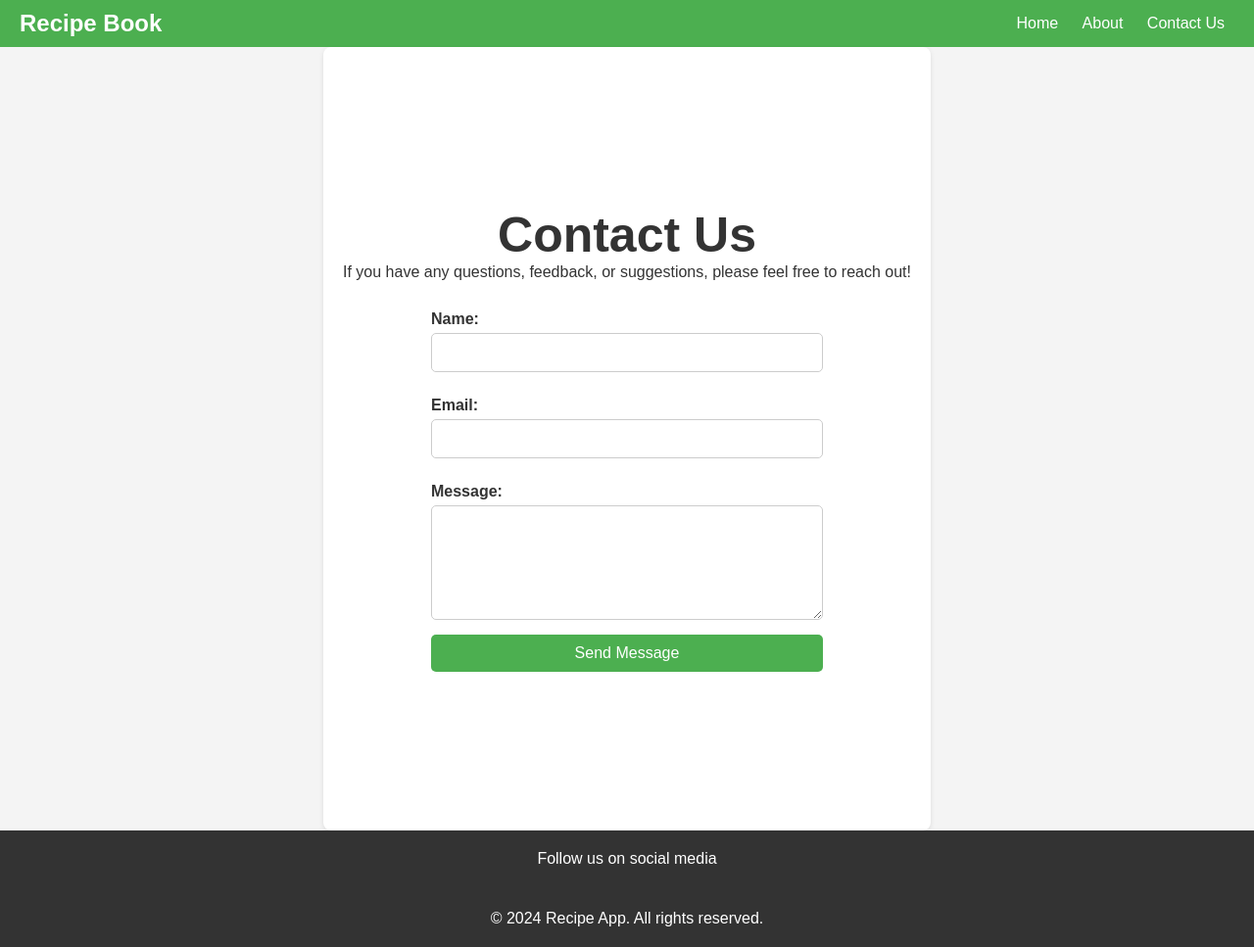
After one commit to Tajmaha8849/CodeClause_Internship, a Flask app: page /contact in a window 1280 px wide. The commit adds this page. Shown: the whole page at 98% size. Run offline with Flask 3, Linux system fonts and the light colour scheme.

Commit message:
first commit

```diff
--- a/Recipe_Project/app.py
+++ b/Recipe_Project/app.py
@@ -1,11 +1,18 @@
-from flask import Flask,render_template
+from flask import Flask, render_template
 
-app=Flask(__name__)
+app = Flask(__name__)
 
 @app.route('/')
-
 def index():
     return render_template("index.html")
 
-if __name__=="__main__":
+@app.route('/about')
+def about():
+    return render_template("about.html")
+
+@app.route('/contact')
+def contact():
+    return render_template("contact.html")
+
+if __name__ == "__main__":
     app.run(debug=True)
--- a/Recipe_Project/static/styles.css
+++ b/Recipe_Project/static/styles.css
@@ -1,4 +1,4 @@
-/* Reset some default styles */
+
 * {
     margin: 0;
     padding: 0;
--- /dev/null
+++ b/Recipe_Project/templates/contact.html
@@ -0,0 +1,192 @@
+<!DOCTYPE html>
+<html lang="en">
+
+<head>
+    <meta charset="UTF-8">
+    <meta name="viewport" content="width=device-width, initial-scale=1.0">
+    <link rel="stylesheet" href="static/styles.css">
+    <title>Contact Us - Recipe App</title>
+    <style>
+
+        body {
+            font-family: Arial, sans-serif;
+            margin: 0;
+            padding: 0;
+            background-color: #f4f4f4;
+            color: #333;
+            display: flex;
+            flex-direction: column;
+            min-height: 100vh; /* Ensure full height */
+        }
+
+
+        nav {
+            background-color: #4CAF50;
+            color: white;
+            padding: 10px 20px;
+            display: flex;
+            align-items: center;
+            justify-content: space-between;
+        }
+
+        nav h1 {
+            margin: 0;
+        }
+
+        .nav-buttons a {
+            color: white;
+            text-decoration: none;
+            padding: 10px;
+            transition: background-color 0.3s ease;
+        }
+
+        .nav-buttons a:hover {
+            background-color: #444;
+        }
+
+
+        .container {
+            display: flex;
+            flex-direction: column;
+            align-items: center; /* Center align items in the container */
+            justify-content: center; /* Center items vertically */
+            height: 100vh; /* Full height of the viewport */
+            max-width: 800px;
+            margin: 0 auto; /* Center the container */
+            padding: 20px;
+            background-color: white;
+            border-radius: 8px;
+            box-shadow: 0 2px 5px rgba(0, 0, 0, 0.1);
+            text-align: center; /* Center align text inside the container */
+        }
+
+
+        h2 {
+            margin-top: 0;
+            font-size: 50px; /* Increased font size */
+        }
+
+        /* Form styling */
+        form {
+            display: flex;
+            flex-direction: column;
+            align-items: center; /* Center align form elements */
+            max-width: 400px; /* Limit form width */
+            width: 100%; /* Full width for inputs */
+            margin-top: 20px; /* Add space above the form */
+        }
+
+        label {
+            margin: 10px 0 5px;
+            font-weight: bold; /* Make label bold */
+            align-self: flex-start; /* Align label to the start */
+        }
+
+        input[type="text"],
+        input[type="email"],
+        textarea {
+            padding: 10px;
+            border: 1px solid #ccc;
+            border-radius: 5px;
+            margin-bottom: 15px;
+            font-size: 16px; /* Increased font size for better readability */
+            width: 100%; /* Full width for inputs */
+        }
+
+        button {
+            padding: 10px;
+            border: none;
+            border-radius: 5px;
+            background-color: #4CAF50; /* Green color */
+            color: white;
+            cursor: pointer;
+            transition: background-color 0.3s ease;
+            font-size: 16px; /* Increased font size */
+            width: 100%; /* Full width for button */
+        }
+
+        button:hover {
+            background-color: #45a049;
+        }
+
+        /* Footer styling */
+        footer {
+            background-color: #333;
+            color: white;
+            text-align: center;
+            padding: 20px;
+            margin-top: auto; /* Push footer to the bottom */
+        }
+
+        .social-icons {
+            margin: 10px 0;
+        }
+
+        .social-icons a {
+            color: white;
+            margin: 0 10px;
+            font-size: 20px; /* Font size for social media icons */
+            text-decoration: none;
+        }
+
+        .social-icons a:hover {
+            color: #ddd; /* Change color on hover */
+        }
+
+        /* Responsive adjustments */
+        @media (max-width: 600px) {
+            nav {
+                flex-direction: column;
+                align-items: flex-start;
+            }
+
+            .nav-buttons {
+                margin-top: 10px;
+            }
+        }
+    </style>
+</head>
+
+<body>
+    <nav>
+        <h1>Recipe Book</h1>
+        <div class="nav-buttons">
+            <a href="/">Home</a>
+            <a href="/about">About</a>
+            <a href="/contact">Contact Us</a>
+        </div>
+    </nav>
+
+    <div class="container">
+        <h2>Contact Us</h2>
+        <p>If you have any questions, feedback, or suggestions, please feel free to reach out!</p>
+
+        <form id="contact-form">
+            <label for="name">Name:</label>
+            <input type="text" id="name" required>
+            <label for="email">Email:</label>
+            <input type="email" id="email" required>
+            <label for="message">Message:</label>
+            <textarea id="message" rows="5" required></textarea>
+            <button type="submit">Send Message</button>
+        </form>
+    </div>
+
+    <footer>
+        <p>Follow us on social media</p>
+        <div class="social-icons">
+            <a href="https://facebook.com" target="_blank">
+                <i class="fab fa-facebook-f"></i>
+            </a>
+            <a href="https://twitter.com" target="_blank">
+                <i class="fab fa-twitter"></i>
+            </a>
+            <a href="https://instagram.com" target="_blank">
+                <i class="fab fa-instagram"></i>
+            </a>
+        </div>
+        <p>&copy; 2024 Recipe App. All rights reserved.</p>
+    </footer>
+</body>
+
+</html>
```
Also changed, not shown: Recipe_Project/templates/about.html (added, +168 -0 lines), Recipe_Project/templates/index.html (+63 -57 lines).
